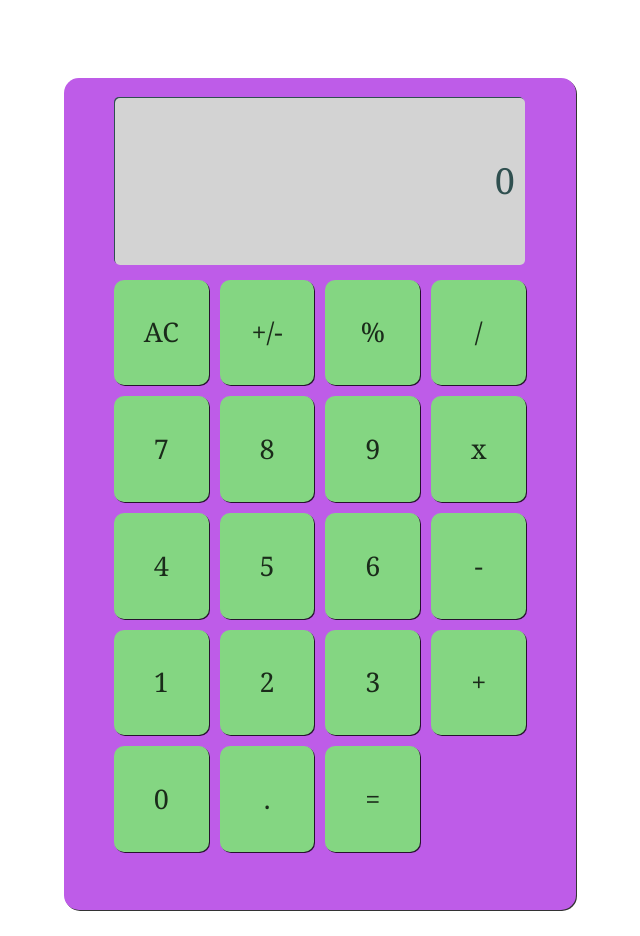
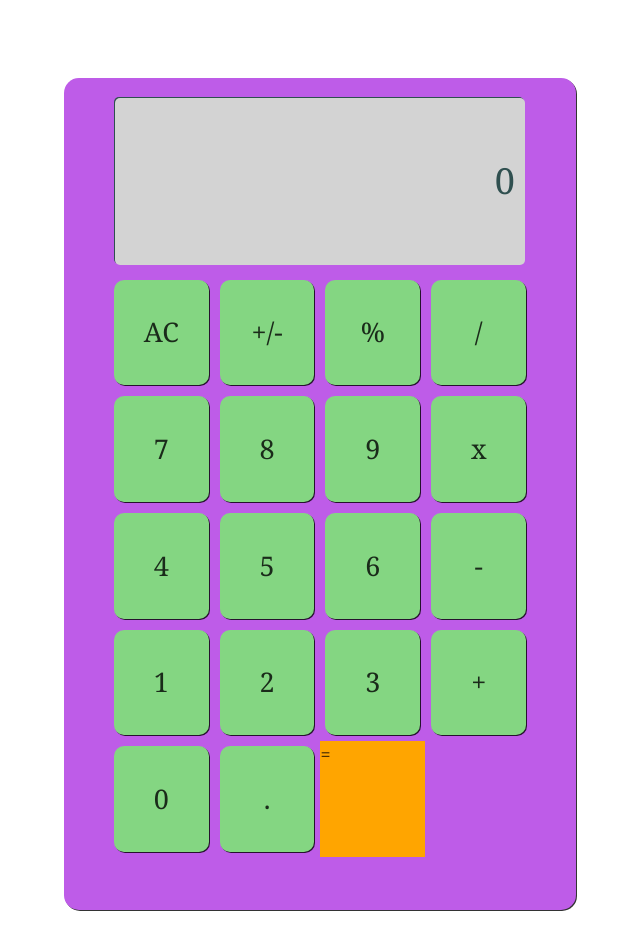
Before and after one commit to kdv24/hookulator, a Gatsby site: page / in a window 1280 px wide. Shown: the whole page, without its empty margins (320-960 px from the left). Built offline with nearby package versions, Linux system fonts and the light colour scheme; Gatsby itself is replaced by a stand-in of ours.

Commit message:
fix accidentaL hardcode of prop for className- thx @segdeha :)

```diff
--- a/src/components/Key.js
+++ b/src/components/Key.js
@@ -1,7 +1,10 @@
 import React from "react"
 const Key = props => {
   return (
-    <div className="keys" onClick={() => props.checkKeyType(props.keyName)}>
+    <div
+      className={props.className}
+      onClick={() => props.checkKeyType(props.keyName)}
+    >
       {props.keyName}
     </div>
   )
```
